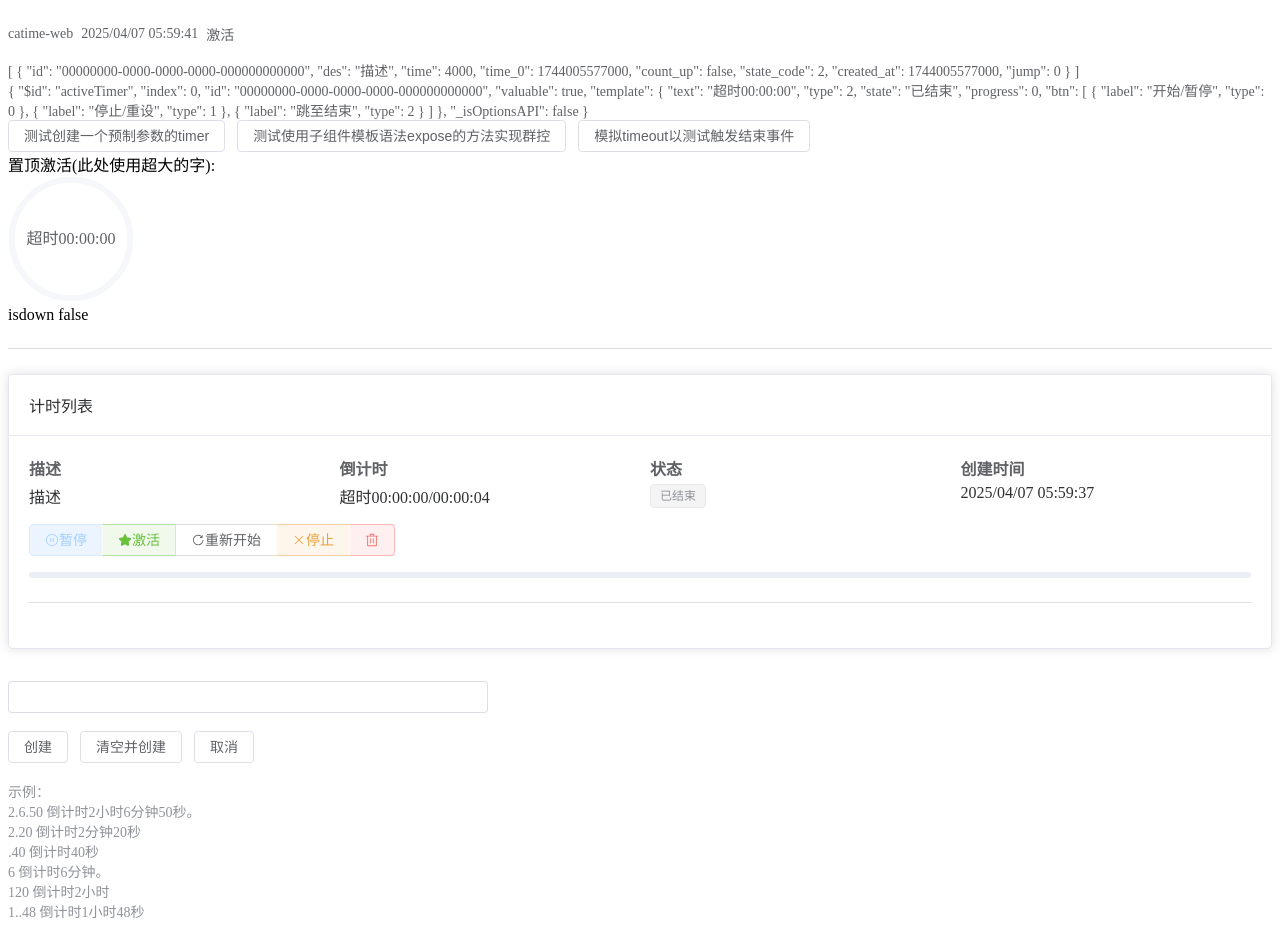
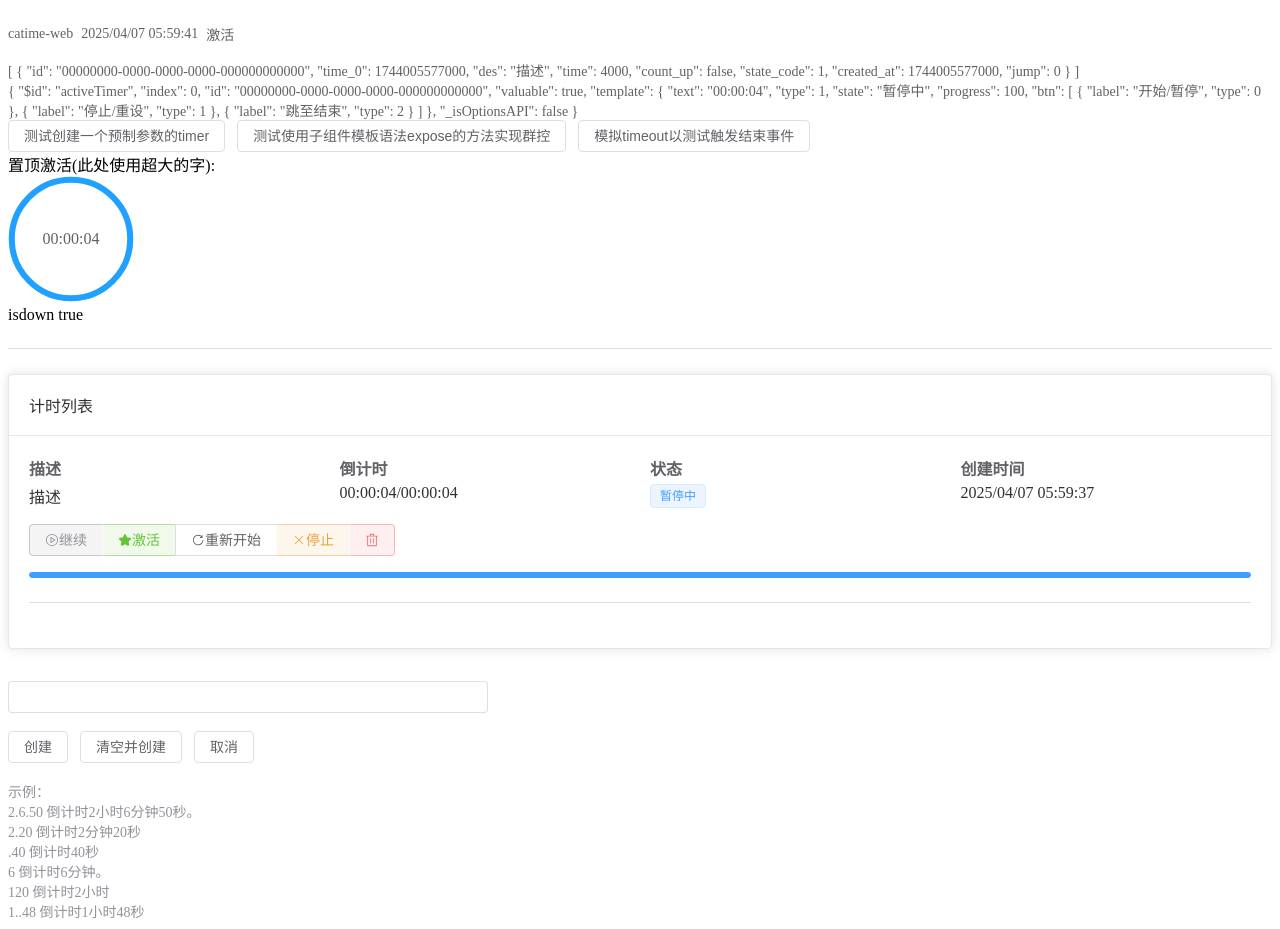
Before and after one commit to huayuprophet/Catime-web, a Vue app: page / in a window 1280 px wide. Built offline with nearby package versions, Linux system fonts and the light colour scheme.

Commit message:
refactor(timerStore): 重构计时器存储逻辑并添加持久化插件
- 移除初始计时器数据，改为动态添加
- 在计时器对象中添加 $this 方法以返回自身引用
- 添加 pinia-plugin-persistedstate 插件以支持状态持久化

```diff
--- a/package.json
+++ b/package.json
@@ -15,6 +15,7 @@
     "element-plus": "^2.9.7",
     "gsap": "^3.12.7",
     "pinia": "^3.0.2",
+    "pinia-plugin-persistedstate": "^4.2.0",
     "vue": "^3.5.13"
   },
   "devDependencies": {
--- a/src/App.vue
+++ b/src/App.vue
@@ -1,5 +1,5 @@
 <template>
-  <nav_component></nav_component>
+    <nav_component></nav_component>
 
     <div>
         <ElText>
@@ -78,12 +78,22 @@ import activity_dial from './components/activity_dial.vue';
 import { useActiveTimerStore, useTimerStore } from './stores/timerStore';
 import nav_component from './components/nav.vue';
 
-
-
 const timer = useTimerStore()
 const active_timer = useActiveTimerStore()
 const { timers } = timer
-
+onMounted(() => {
+    timer.add_timer({
+        id: '00000000-0000-0000-0000-000000000000',
+        des: '描述',
+        time: 4000,
+        time_0: Date.now(),
+        count_up: false,
+        state_code: 1,
+    })
+    console.log(  timer.timers[0]===timer.timers[0].$this());
+    console.log(timer.timers[0].$this());
+}
+)
 // 快捷设置倒计时
 const count_down_setting = ref('')
 
@@ -106,15 +116,12 @@ function count_down_submit() {
 
 // expose 计时器组件模板语法
 const items = useTemplateRef('items')
-onMounted(() => {
-    console.log(items.value[0]);
-    // items.value[0].alertt()
-})
 function test() {
     timer.add_timer({
         id: uuidv4(),
         time: 10000,
         des: '测试',
+        state_code: 1,
     })
 }
 </script>
--- a/src/stores/timerStore.js
+++ b/src/stores/timerStore.js
@@ -3,13 +3,7 @@ import { computed, ref } from 'vue'
 import { uuidv4 } from '@/time_function'
 
 export const useTimerStore = defineStore('timer', () => {
-    const timers = ref([{
-        id: '00000000-0000-0000-0000-000000000000',
-        des: '描述',
-        time: 4000,
-        time_0: Date.now(),
-        count_up: false,
-    }])
+    const timers = ref([])
     const now = ref(Date.now())
     // 更新当前时间
     setInterval(() => {
@@ -17,11 +11,14 @@ export const useTimerStore = defineStore('timer', () => {
     }, 150)
     // 添加计时器
     function add_timer(timer) {
-        timers.value.push({
+        let scoped = {
             id: uuidv4(),
             time_0: now.value,
+            $this: function () { return this },
             ...timer
-        })
+        }
+        timers.value.push(scoped)
+        // console.log(scoped);
     }
     // 删除计时器
     function remove(index) {
```
